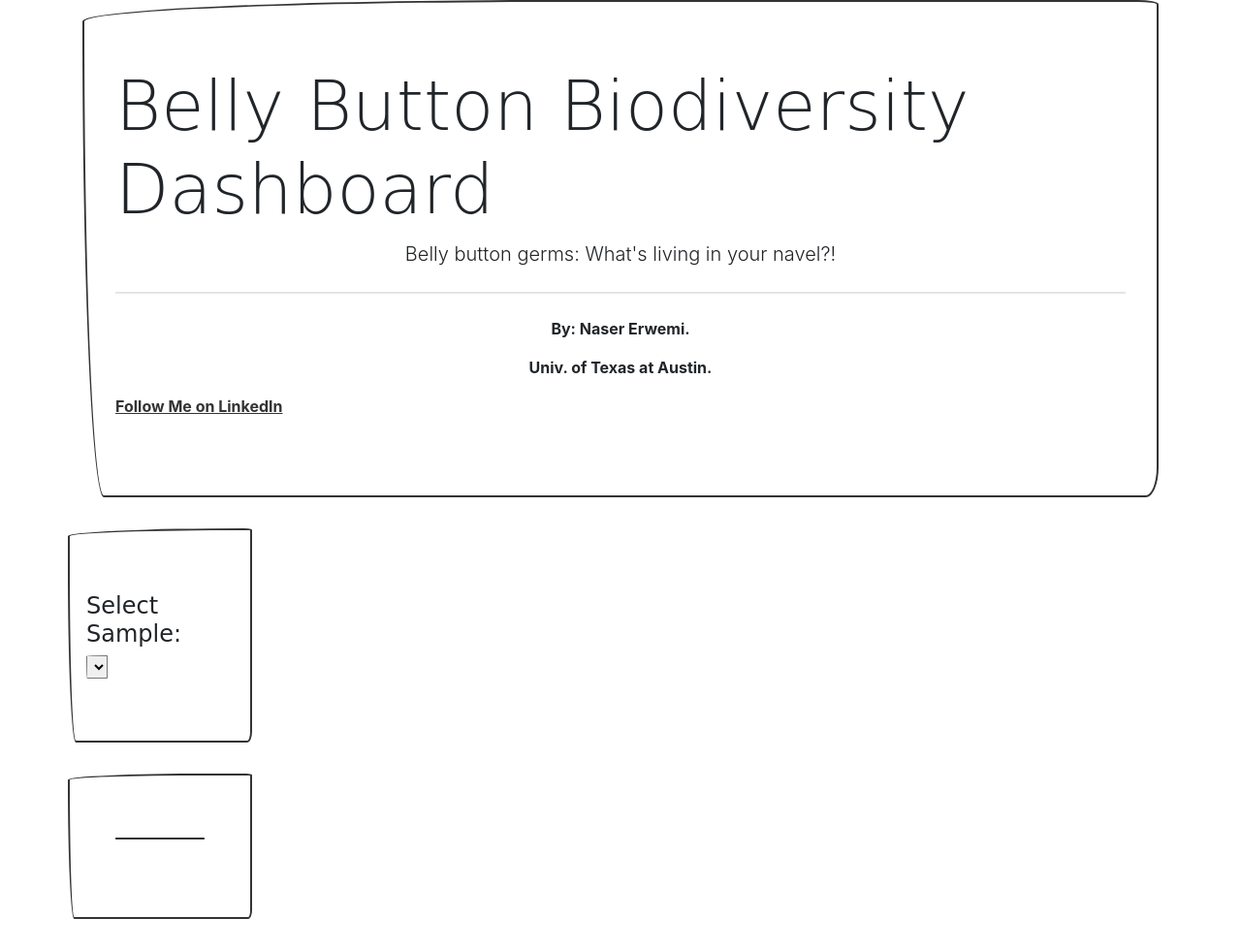
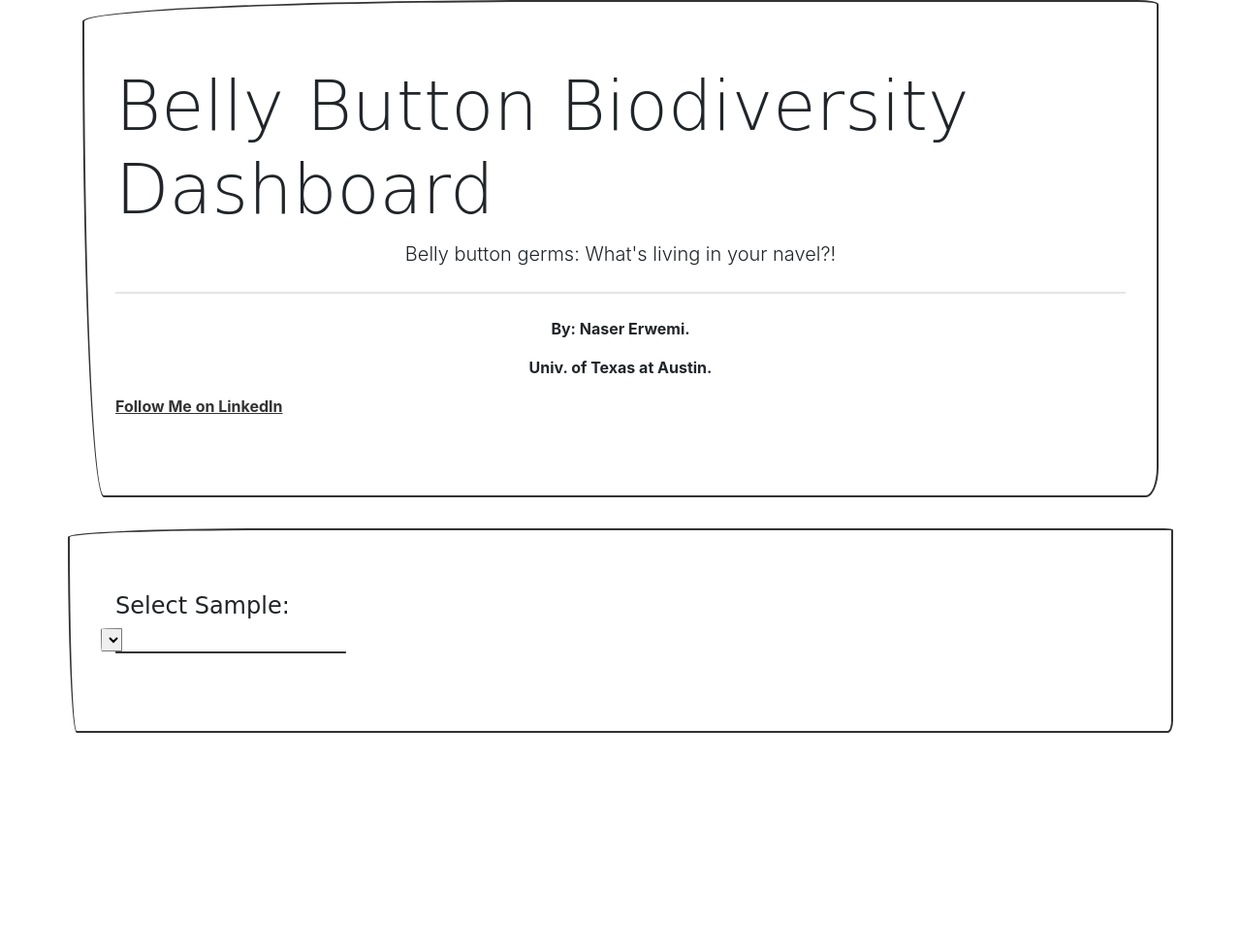
Before and after one commit to aerwemi/Belly-Button-Biodiversity-Dashboard, a Flask app: page / in a window 1280 px wide. Shown: the whole page at 97% size. After the commit the page ends 756 px from the top, so only its background shows below. Run offline with Flask 2, Linux system fonts and the light colour scheme; lists and menus that the app fills with data are empty; some libraries are stand-ins or nearby versions; some web fonts are replaced.

Commit message:
re arrange

```diff
--- a/static/js/app.js
+++ b/static/js/app.js
@@ -33,8 +33,8 @@ function testPlotly(name) {
           }];
 
         var layout = {
-           height: 400,
-           width: 400
+           height: 500,
+           width: 700
          };
         Plotly.newPlot("plot1", data, layout);
     });
--- a/templates/index.html
+++ b/templates/index.html
@@ -33,48 +33,22 @@
                 </div>
                 <p id="date"></p>
             </div>
-            <div class="row">
-                <div class="col-md-2">
-                    <div class="form-group">
-
-                        <div class="row jumbotron">
-                            <div class="row">
-                                <h4>Select Sample:</h4>
-                            </div>
-                            <select class="row" id="selDataset">
-
-                            </select>
-                        </div>
-                        <div class="row jumbotron">
-
-                            <div class="container">
-                                <table class="table table-bordered width=50%">
-                                    <tbody></tbody>
-                                </table>
-                            </div>
-
-
-                        </div>
-
+            <div class="span6" style="float: none; margin: 0 auto;">
+                <div class="row jumbotron">
+                    <div class="col-md-3">
+                        <h4>Select Sample:</h4>
+                        <select class="row" id="selDataset"></select>
+                        <table class="table table-bordered">
+                            <tbody></tbody>
+                        </table>
                     </div>
-                </div>
-                <div class="col-md-5">
-                    <div class="form-group">
-
+                    <div class="col-md-9">
                         <div id="plot1"></div>
-
-                    </div>
-                </div>
-                <div class="col-md-5">
-                    <div class="form-group">
-
-                        <div id="plot2"></div>
-
                     </div>
                 </div>
             </div>
+
         </div>
-
     </div>
 
 
```
